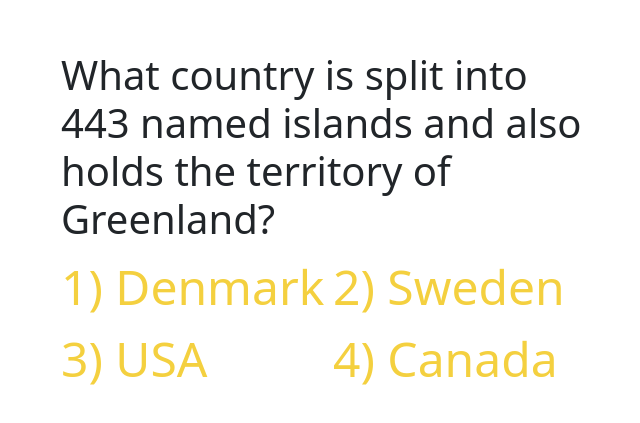
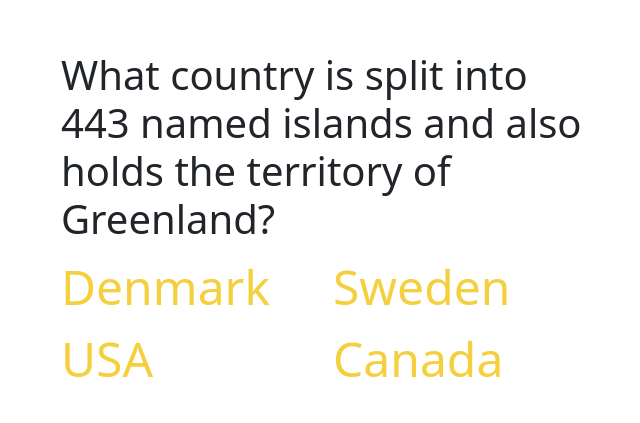
Before and after one commit to shazy89/questions, a React (Create React App) app: page / in a window 1280 px wide. Shown: the part 177-600 px from the top of the page, without its empty margins (307-947 px from the left). Built offline with nearby package versions, Linux system fonts and the light colour scheme.

Commit message:
questions scss file

```diff
--- a/src/App.js
+++ b/src/App.js
@@ -28,7 +28,7 @@
   useEffect(() => {
     getData();
   }, [getData]);
-
+  console.log(questionInfo);
   return (
     <div className="App">
       <QuestionsDashboard questionInfo={questionInfo} />
--- a/src/api/local/questions.json
+++ b/src/api/local/questions.json
@@ -1,9 +1,18 @@
-{ "questionUno": {  "id": 1,
-    "title": "Question 1",
-    "question": "What country is split into 443 named islands and also holds the territory of Greenland?",
-    "type": "countries",
-    "options": ["Denmark", "Sweden", "USA", "Canada"],
-    "status": "pending",
-    "answer": "Denmark"
+{
+    "questionUno": {
+        "id": 1,
+        "title": "Question 1",
+        "question": "What country is split into 443 named islands and also holds the territory of Greenland?",
+        "type": "countries",
+        "options": [
+            "Denmark",
+            "Sweden",
+            "USA",
+            "Canada"
+        ],
+        "status": "pending",
+        "answer": "Denmark",
+        "info": "European Denmark, which is the southernmost of the Scandinavian countries, consists of a peninsula, Jutland, and an archipelago of 443 named islands, with the largest being Zealand, Funen and the North Jutlandic Island.",
+        "link": "https://en.wikipedia.org/wiki/Denmark#:~:text=European%20Denmark%2C%20which%20is%20the,and%20the%20North%20Jutlandic%20Island."
+    }
 }
-}
--- a/src/components/answer-options.js
+++ b/src/components/answer-options.js
@@ -1,13 +1,18 @@
-import React, { useState } from 'react';
+import React, { useState, useRef } from 'react';
 
-export const Option = ({ option, index }) => {
+export const Option = ({ option, index, setUserAnswer }) => {
   const [show, setShow] = useState(false);
-  console.log(show);
+  const inputEl = useRef(null);
+
+  const onButtonClick = () => {
+    setUserAnswer(inputEl.current.innerText);
+  };
   return (
     <span
-      onClick={() => console.log('click')}
+      ref={inputEl}
+      onClick={onButtonClick}
       onAnimationEnd={() => setShow(true)}
       className={`app_option ${show ? 'show' : ''}`}
-    >{`${index}) ${option}`}</span>
+    >{`${option}`}</span>
   );
 };
--- a/src/pages/questions-dashboard.js
+++ b/src/pages/questions-dashboard.js
@@ -1,12 +1,20 @@
 import React, { useState } from 'react';
 import { Option } from '../components/answer-options';
-export const QuestionsDashboard = ({ questionInfo: { options, question } }) => {
-  //const [show, setShow] = useState(false);
+export const QuestionsDashboard = ({
+  questionInfo: { options, question, answer },
+}) => {
+  const [userAnswer, setUserAnswer] = useState('');
   const displayOptions =
     options &&
     options.map((option, index) => (
-      <Option key={index} option={option} index={index + 1} />
+      <Option
+        key={index}
+        option={option}
+        index={index + 1}
+        setUserAnswer={setUserAnswer}
+      />
     ));
+  console.log();
   return (
     <div className="app_container">
       <h1 className="app_question">{question}</h1>
--- a/src/scss/components/container.scss
+++ b/src/scss/components/container.scss
@@ -33,12 +33,16 @@
     flex-wrap: wrap;
     cursor: pointer;
     text-align: start;
+    transition: all .2s;
     span {
       font-size: 3rem;
       display: inline-block;
       animation: leftToRight 2s ease-in-out;
       width: 50%;
       opacity: 0;
+      &:hover {
+        transform: translate(2px, 2px);
+      }
     }
 
   }
--- /dev/null
+++ b/src/scss/components/questions.scss
@@ -0,0 +1,10 @@
+.question {
+   &_correct {
+       background-color: rgb(17, 204, 17);
+       color: white;
+   }
+   &_incorrect {
+    background-color: rgb(204, 70, 17);
+    color: white;
+   }
+}
--- a/src/scss/main.scss
+++ b/src/scss/main.scss
@@ -1,3 +1,4 @@
 @import "~bootstrap/scss/bootstrap";
 @import "components/container";
-@import 'base/animations'
+@import "components/questions";
+@import 'base/animations';
```
